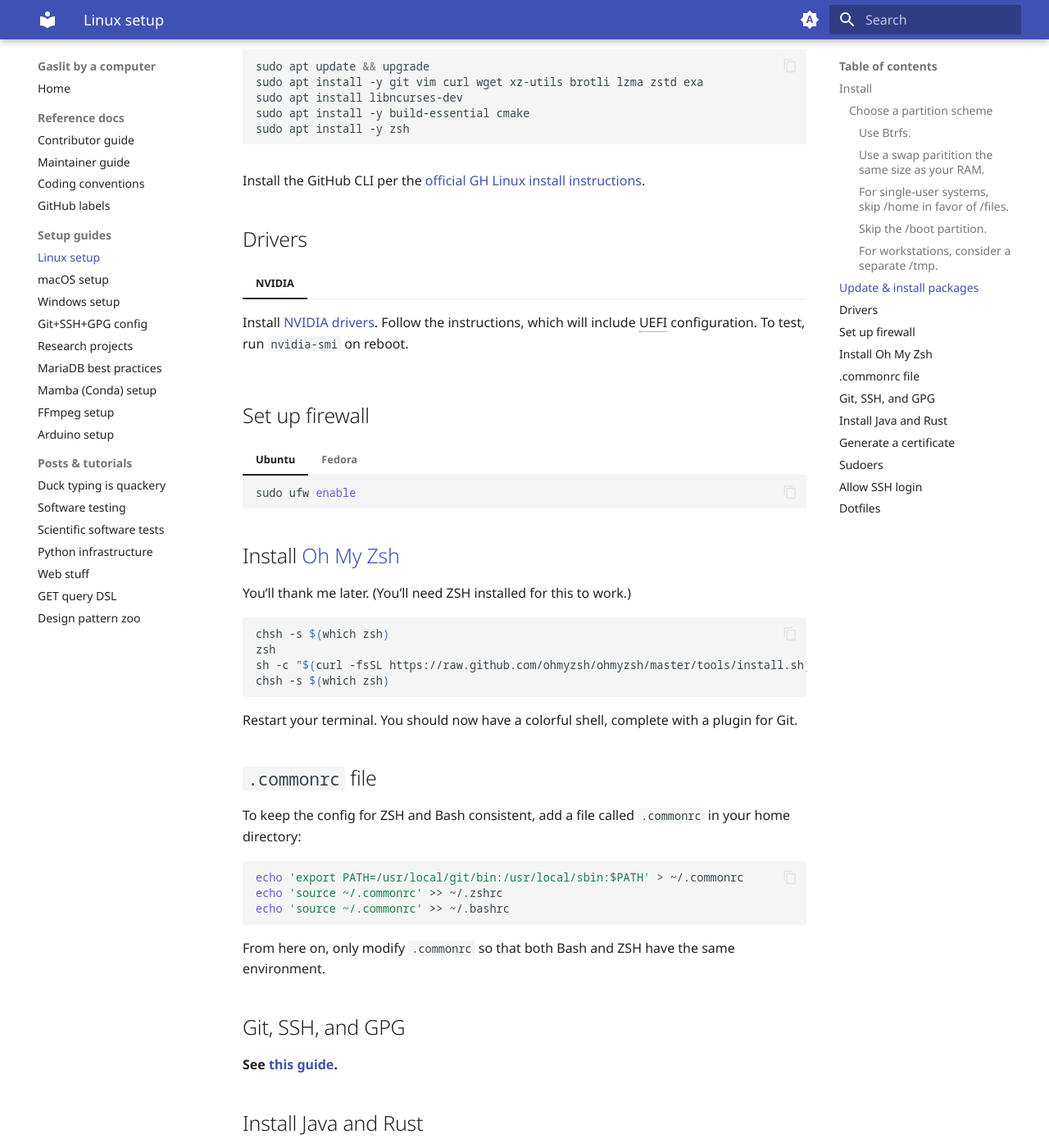
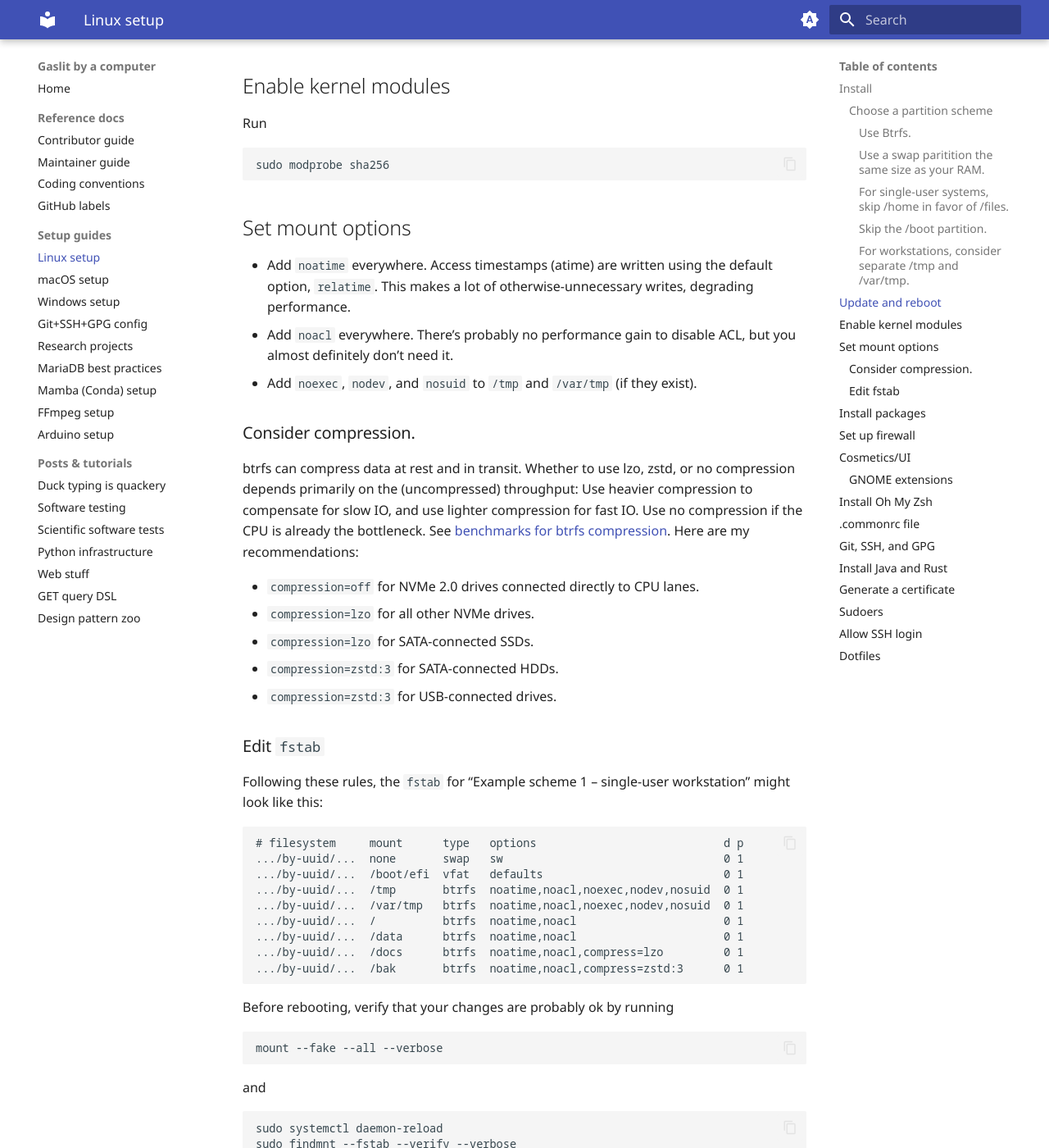
Before and after one commit to dmyersturnbull/dmyersturnbull.github.io, an MkDocs documentation site: the page built from contents/guide/linux-setup.md, in a window 1280 px wide and 1400 px high, scrolled down 1654 px. Shown: the whole window at 82% size. Built offline with MkDocs 1.6.1 and Material for MkDocs 9.7.7, drawn with Linux system fonts in a browser that asks for light colours; comment, search, counter and statistics services are not loaded; some of the changed text lies outside the part shown.

Commit message:
feat: improve setup guide

````diff
--- a/contents/guide/_common-setup.md
+++ b/contents/guide/_common-setup.md
@@ -4,22 +4,33 @@
 You’ll thank me later. (You’ll need ZSH installed for this to work.)
 
 ```bash
-chsh -s $(which zsh)
-zsh
 sh -c "$(curl -fsSL https://raw.github.com/ohmyzsh/ohmyzsh/master/tools/install.sh)"
+```
+
+You should be prompted to change your shell.
+If you are not, run
+
+```bash
 chsh -s $(which zsh)
 ```
 
-Restart your terminal. You should now have a colorful shell, complete with a plugin for Git.
+Make sure it is set by running
+
+```bash
+sudo cat /etc/passwd | grep ${USER}
+```
+
+You may need to reboot for the change to your login shell to take effect.
+You should now have a colorful shell, complete with a plugin for Git.
 
 ## `.commonrc` file
 
 To keep the config for ZSH and Bash consistent, add a file called `.commonrc` in your home directory:
 
 ```bash
-echo 'export PATH=/usr/local/git/bin:/usr/local/sbin:$PATH' > ~/.commonrc
-echo 'source ~/.commonrc' >> ~/.zshrc
-echo 'source ~/.commonrc' >> ~/.bashrc
+echo 'export PATH=/usr/local/sbin:$PATH\n' > ~/.commonrc
+echo 'source ~/.commonrc\n' >> ~/.zshrc
+echo 'source ~/.commonrc\n' >> ~/.bashrc
 ```
 
 From here on, only modify `.commonrc` so that both Bash and ZSH have the same environment.
@@ -32,8 +43,8 @@
 
 First, [Install the Rust toolchain](https://rustup.rs/).
 
-Then, **download [JDK 21 from Temurin](https://adoptium.net/temurin/releases/).
-Do not use Java 8, java.com, or OpenJDK.**
+Then, download [JDK 21 from Temurin](https://adoptium.net/temurin/releases/).
+Do not use Java 8, java.com, or OpenJDK.
 Make sure it’s on your `$PATH` by running `java --version` in a new shell.
 
 ## Generate a certificate
@@ -103,20 +114,18 @@
 alias ...='cd ../../../'
 alias ....='cd ../../../../'
 alias .....='cd ../../../../'
-function cdd { mkdir "$1" && cd "$1" } # make a dir and cd to it
-function cdd. { mkdir "../$1" && cd "../$1" }
-
-# This one's super useful on macOS:
-# open finder with f or f /path/to/folder
-#function f { if (( $# > 0 )); then open -a Finder "$1";  else open -a Finder ./; fi }
+# make a dir and cd to it
+function mkcd {
+    mkdir "$1" && cd "$1"
+}
 
 # This one chowns recursively for you
-grab() {
+function grab() {
 	sudo chown -R ${USER}:${USER} ${1:-.}
 }
 
 # This one's modified from https://serverfault.com/questions/3743/what-useful-things-can-one-add-to-ones-bashrc
-extract () {
+function extract () {
    if [[ ! -f "$1" ]] ; then
        >&2 echo "'$1' is not a file"
        exit 2
--- a/contents/guide/linux-setup.md
+++ b/contents/guide/linux-setup.md
@@ -9,27 +9,27 @@
 
 ## Install
 
-Install the most recent version or most recent LTS version.
+Follow the instructions that show up to install.
+In Ubuntu, select "Default installation" and check "Install third-party software for graphics and Wi-Fi hardware" and "Download and install support for additional media formats".
 
-Change the UEFI settings so that you boot from the drive.
-Follow the instructions that show up to install.
+If you need encryption, TPM-backed FDE is a potential option.
+Support in Ubuntu and Fedora is experimental (as of October 2023).
+I have not tested it.
 
-??? bug "UEFI bug"
+??? bug "UEFI troubleshooting"
 
-    I faced this issue when installing the Linux OS onto Samsung SSD drives:
-    > Unable to install GRUB
+	If you get an error installing GRUB, try these steps:
 
-    Try the following things in the UEFI interface to resolve this issue:
-
-    - Make sure Fast Boot is Disabled.
-    - Make sure Secure Boot is Disabled. Also, check to see if CSM/Legacy options is disabled.
+    - Disable Fast Boot.
+    - Disable Secure Boot. Also, check to see if CSM/Legacy options is disabled.
     - Manually install the bootloader (not recommended).
-    - Read about [Linux and UEFI](https://www.rodsbooks.com/linux-uefi/) for troubleshooting.
+    - Read about [Linux and UEFI](https://www.rodsbooks.com/linux-uefi/) for more troubleshooting.
 
 ### Choose a partition scheme
 
 #### Use Btrfs.
-Btrfs is a copy-on-write option and is now much more robust than EXT4.
+Btrfs is a copy-on-write option and is now much more robust than ext4.
+See the [btrfs documentation](https://btrfs.readthedocs.io/en/latest).
 
 #### Use a swap paritition the same size as your RAM.
 
@@ -50,43 +50,129 @@
 
 It's not needed on a modern UEFI system.
 
-#### For workstations, consider a separate `/tmp`.
+#### For workstations, consider separate `/tmp` and `/var/tmp`.
 
 Things like an inefficient SQL query can quickly take hundreds of gigabytes in `/tmp`.
 If `/tmp` is in your root partition, this can brick your system,
 and you might have to boot to a flash drive to clean up the system.
 If `/tmp` is a separate partition, filling it up won't leave your system unbootable.
 Of course, consider the tradeoff.
+The same goes for `/var/tmp` (more or less).
+If mounted as separate partitions, mount with `noexec`.
 
-??? example "Example scheme 1 – small workstation"
+??? example "Example scheme 1 – single-user workstation"
 
-    | mount point | size (GB) | filesystem | purpose        |
-    |-------------|-----------|------------|----------------|
-    | (efi)       |    0.5    | FAT32      |                |
-    | (swap)      |   64      | swap       |                |
-    | `/tmp`      |  256      | btrfs      |                |
-    | `/`         |  512      | btrfs      |                |
-    | `/data`     | 1168      | btrfs      | Data and files |
+    | drive(s) | mount point | size (GB) | filesystem | purpose               |
+    | nvme0    |-------------|-----------|------------|-----------------------|
+    | nvme0    | (efi)       |    1      | FAT32      |                       |
+    | nvme0    | (swap)      |   64      | swap       |                       |
+    | nvme0    | `/`         |  256      | btrfs      |                       |
+    | nvme0    | `/tmp`      |  128      | btrfs      |                       |
+    | nvme0    | `/var/tmp`  |  256      | btrfs      |                       |
+    | nvme0    | `/data`     | 1308      | btrfs      | Working data          |
+    | nvme1    | `/docs`     | 1024      | btrfs      | Documents             |
+    | sda      | `/bak`      | 4096      | btrfs      | External backup (HDD) |
 
-??? example "Example scheme 2 – multi-user workstation"
+??? example "Example scheme 2 – multi-user server"
 
-    Context: nvme0 and nvme1 are ultra-fast drives (CPU chipset and 4 PCIe lanes, respectively), while nvme2 and nvme3 are slower.
+    Context: nvme0 and nvme1 are ultra-fast drives (CPU chipset and 4 PCIe lanes, respectively), while nvme2 and nvme3 are slower. `sda` and `sdb` are SATA SSDs, and `sdc` is a spinning disk.
 
-    | drive(s) | mount point | size (GB) | filesystem | purpose              |
-    |----------|-------------|-----------|------------|----------------------|
-    | nvme0    | (efi)       |    0.5    | FAT32      |                      |
-    | nvme0    | (swap)      |  128      | swap       |                      |
-    | nvme0    | `/tmp`      |  512      | btrfs      |                      |
-    | nvme0    | `/`         | 1408      | btrfs      |                      |
-    | nvme1    | `/scratch`  | 2048      | btrfs      | Ultra-fast scratch   |
-    | nvme2    | `/lake`     | 2048      | btrfs      | Fast shared data     |
-    | nvme3    | `/home`     | 2048      | btrfs      | User files           |
-    | sda,sdb  | `/stock`    | 8192      | btrfs      | Frozen data (raid 0) |
-    | sdc      | `/bakroot`  | 2048      | btrfs      | `dd` of `/`          |
-    | sdd      | `/baklake`  | 2048      | btrfs      | `dd` of `/lake`      |
-    | sde      | `/bakhome`  | 2048      | btrfs      | `dd` of `/home`      |
+    | drive(s) | mount point | size (GB) | filesystem | purpose                |
+    |----------|-------------|-----------|------------|------------------------|
+    | nvme0    | (efi)       |    1      | FAT32      |                        |
+    | nvme0    | (swap)      |  128      | swap       |                        |
+    | nvme0    | `/`         | 1408      | btrfs      |                        |
+    | nvme0    | `/tmp`      |  256      | btrfs      |                        |
+    | nvme0    | `/var/tmp`  |  256      | btrfs      | Only system temp files |
+    | nvme1    | `/scratch`  | 2048      | btrfs      | Ultra-fast scratch     |
+    | nvme2    | `/lake`     | 2048      | btrfs      | Fast shared data       |
+    | nvme3    | `/home`     | 2048      | btrfs      | User files             |
+    | sda,sdb  | `/stock`    | 8192      | btrfs      | Frozen data (raid 0)   |
+    | sdc1     | `/bakroot`  | 2048      | btrfs      | `dd` of `/`            |
+    | sdc2     | `/baklake`  | 2048      | btrfs      | `dd` of `/lake`        |
+    | sdc3     | `/bakhome`  | 2048      | btrfs      | `dd` of `/home`        |
 
-## Update & install packages
+## Update and reboot
+
+=== "Ubuntu"
+
+    ```bash
+    sudo apt update && reboot
+	```
+
+=== "Fedora"
+
+    ```bash
+    sudo dnf update && reboot
+	```
+
+## Enable kernel modules
+
+Run
+
+```bash
+sudo modprobe sha256
+```
+
+## Set mount options
+
+- Add `noatime` everywhere.
+  Access timestamps (atime) are written using the default option, `relatime`.
+  This makes a lot of otherwise-unnecessary writes, degrading performance.
+- Add `noacl` everywhere.
+  There's probably no performance gain to disable ACL, but you almost definitely don't need it.
+-  Add `noexec`, `nodev`, and `nosuid` to `/tmp` and `/var/tmp` (if they exist).
+
+### Consider compression.
+
+btrfs can compress data at rest and in transit.
+Whether to use lzo, zstd, or no compression depends primarily on the (uncompressed) throughput:
+Use heavier compression to compensate for slow IO, and use lighter compression for fast IO. Use no compression if the CPU is already the bottleneck.
+See [benchmarks for btrfs compression](https://gist.github.com/braindevices/fde49c6a8f6b9aaf563fb977562aafec).
+Here are my recommendations:
+
+- `compression=off` for NVMe 2.0 drives connected directly to CPU lanes.
+- `compression=lzo` for all other NVMe drives.
+- `compression=lzo` for SATA-connected SSDs.
+- `compression=zstd:3` for SATA-connected HDDs.
+- `compression=zstd:3` for USB-connected drives.
+
+### Edit `fstab`
+
+Following these rules, the `fstab` for "Example scheme 1 – single-user workstation" might look like this:
+
+```fstab
+# filesystem     mount      type   options                            d p
+.../by-uuid/...  none       swap   sw                                 0 1
+.../by-uuid/...  /boot/efi  vfat   defaults                           0 1
+.../by-uuid/...  /tmp       btrfs  noatime,noacl,noexec,nodev,nosuid  0 1
+.../by-uuid/...  /var/tmp   btrfs  noatime,noacl,noexec,nodev,nosuid  0 1
+.../by-uuid/...  /          btrfs  noatime,noacl                      0 1
+.../by-uuid/...  /data      btrfs  noatime,noacl                      0 1
+.../by-uuid/...  /docs      btrfs  noatime,noacl,compress=lzo         0 1
+.../by-uuid/...  /bak       btrfs  noatime,noacl,compress=zstd:3      0 1
+```
+
+Before rebooting, verify that your changes are probably ok by running
+
+```bash
+mount --fake --all --verbose
+```
+
+and
+
+```bash
+sudo systemctl daemon-reload
+sudo findmnt --fstab --verify --verbose
+```
+
+Then reboot and see the results by running
+
+```bash
+cat /etc/mtab
+```
+
+## Install packages
 
 Open a terminal and enter the following commands to install the necessary packages:
 
@@ -99,7 +185,6 @@
 	```
 
     ```bash
-    sudo apt update && upgrade
     sudo apt install -y git vim curl wget xz-utils brotli lzma zstd exa
 	sudo apt install libncurses-dev
 	sudo apt install -y build-essential cmake
@@ -119,13 +204,6 @@
 Install the GitHub CLI per the
 [official GH Linux install instructions](https://github.com/cli/cli/blob/trunk/docs/install_linux.md).
 
-## Drivers
-
-=== "NVIDIA"
-
-    Install [NVIDIA drivers](https://www.nvidia.com/download/index.aspx).
-	Follow the instructions, which will include UEFI configuration.
-	To test, run `nvidia-smi` on reboot.
 
 ## Set up firewall
 
@@ -139,6 +217,34 @@
 
     Fedora should come with `firewalld` installed and enabled by default.
 
+## Cosmetics/UI
+
+In GNOME's settings, set the time format to 24-hour and make sure <i>Automatic Data and Time</i> is selected.
+
+### GNOME extensions
+
+=== "Ubuntu"
+
+    ```bash
+	sudo apt install gnome-browser-connector
+	```
+
+=== "Fedora"
+
+    ```bash
+	sudo dnf install gnome-browser-connector
+	```
+
+Then open https://extensions.gnome.org/ and install the browser extension.
+I recommend installing:
+- <i>Force Quit</i>
+- <i>Panel Date Format</i>
+  After installing, run
+  ```bash
+  dconf write /org/gnome/shell/extensions/panel-date-format/format "'%Y-%m-%d %H:%M'"
+  ```
+
+
 {!guide/_common-setup.md!}
 
 !!! note "Thanks"
````
Also changed, not shown: contents/post/query-dsl.md (deleted, +0 -195 lines).
